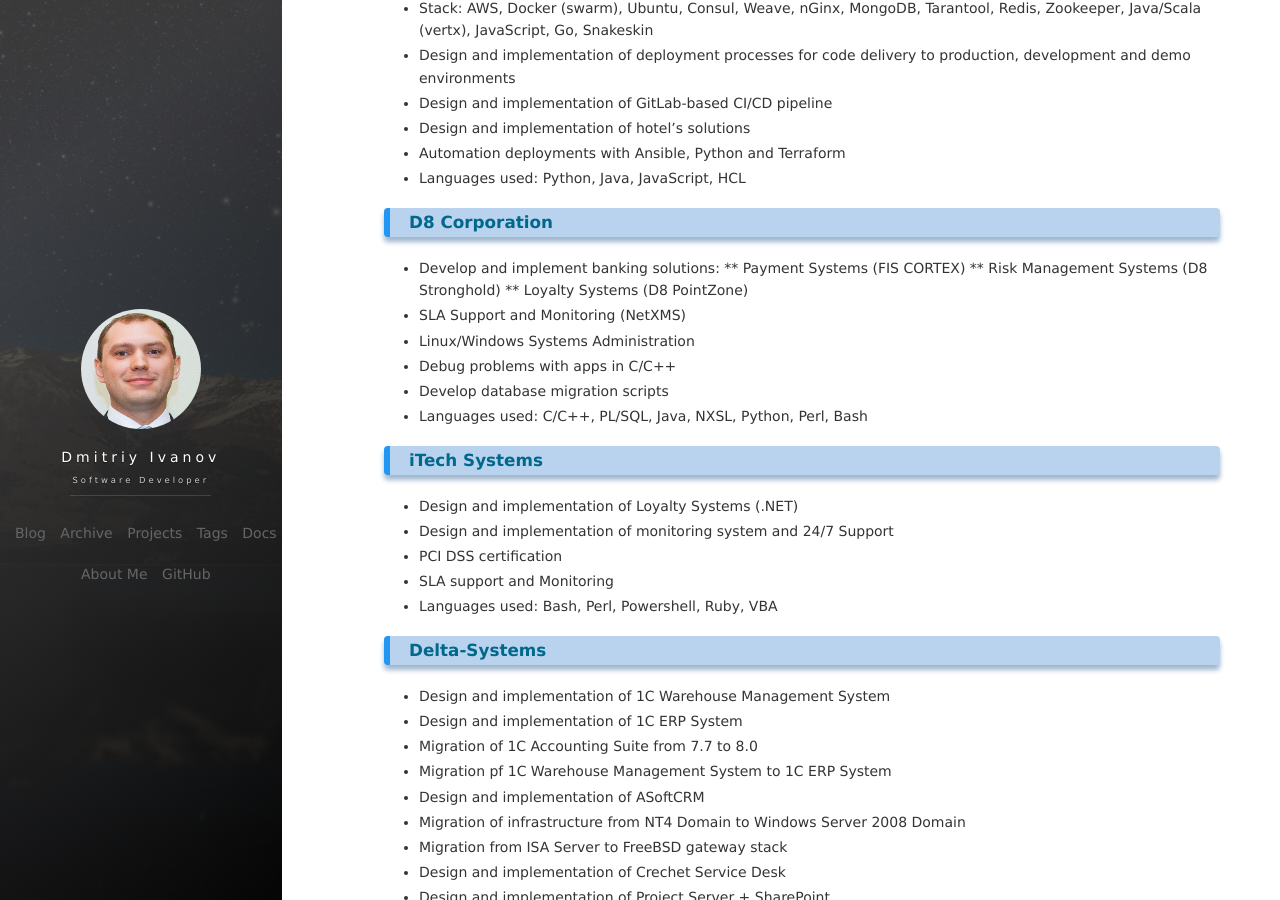
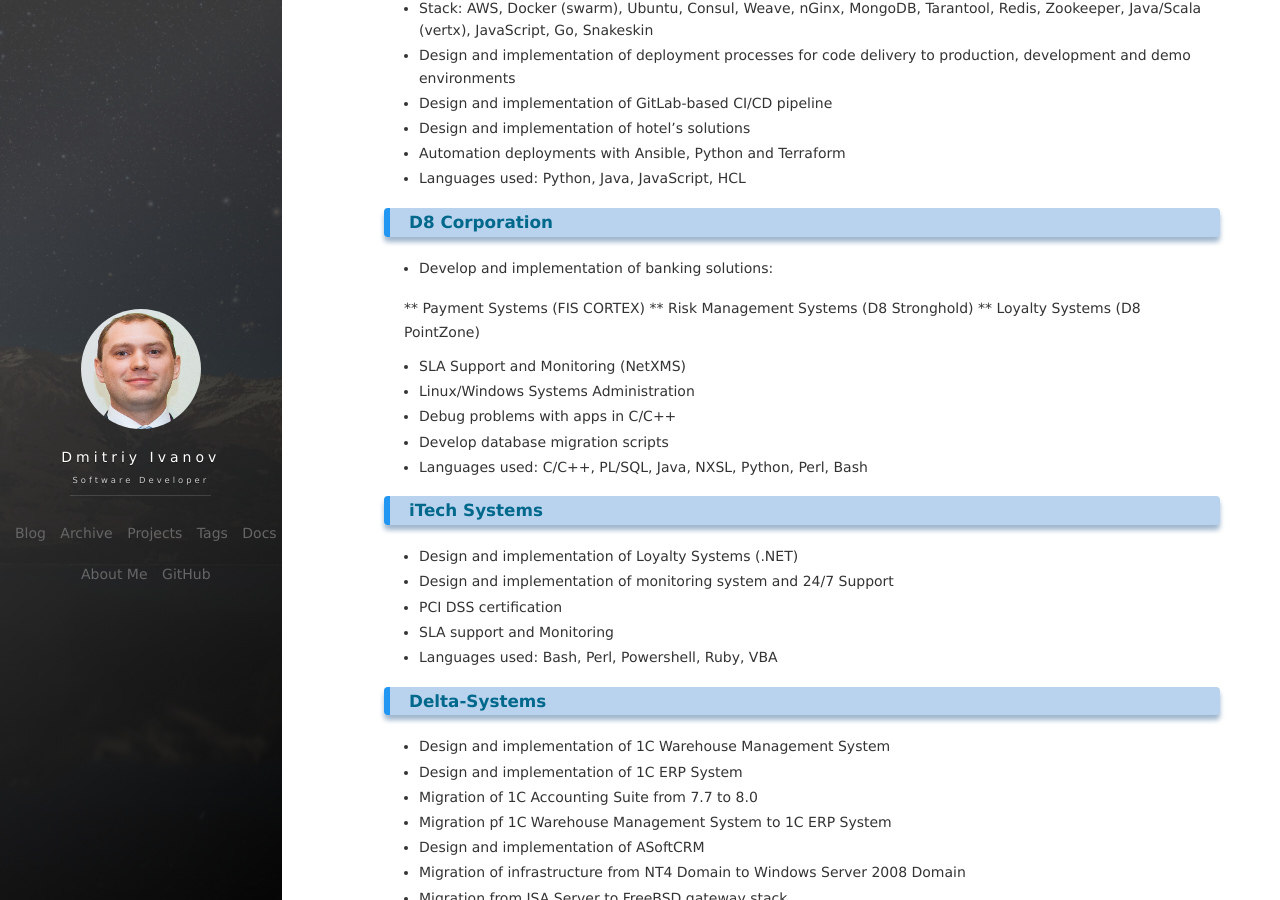
Before and after one commit to d-k-ivanov/d-k-ivanov.github.io, a Jekyll site: the page built from about.md, in a window 1280 px wide and 900 px high, scrolled down 1632 px. Built offline with Jekyll 4.4.1, drawn with Linux system fonts in a browser that asks for light colours; nearby versions of some CDN libraries; comment, search, counter and statistics services are not loaded.

Commit message:
Post 2018-10-19-10:11:51

```diff
--- a/about.md
+++ b/about.md
@@ -77,10 +77,12 @@
 
 ### [**D8 Corporation**](http://www.d8corporation.com)
 
-* Develop and implement banking solutions:
+* Develop and implementation of banking solutions:
+
 ** Payment Systems (FIS CORTEX)
 ** Risk Management Systems (D8 Stronghold)
 ** Loyalty Systems (D8 PointZone)
+
 * SLA Support and Monitoring (NetXMS)
 * Linux/Windows Systems Administration
 * Debug problems with apps in C/C++
```
